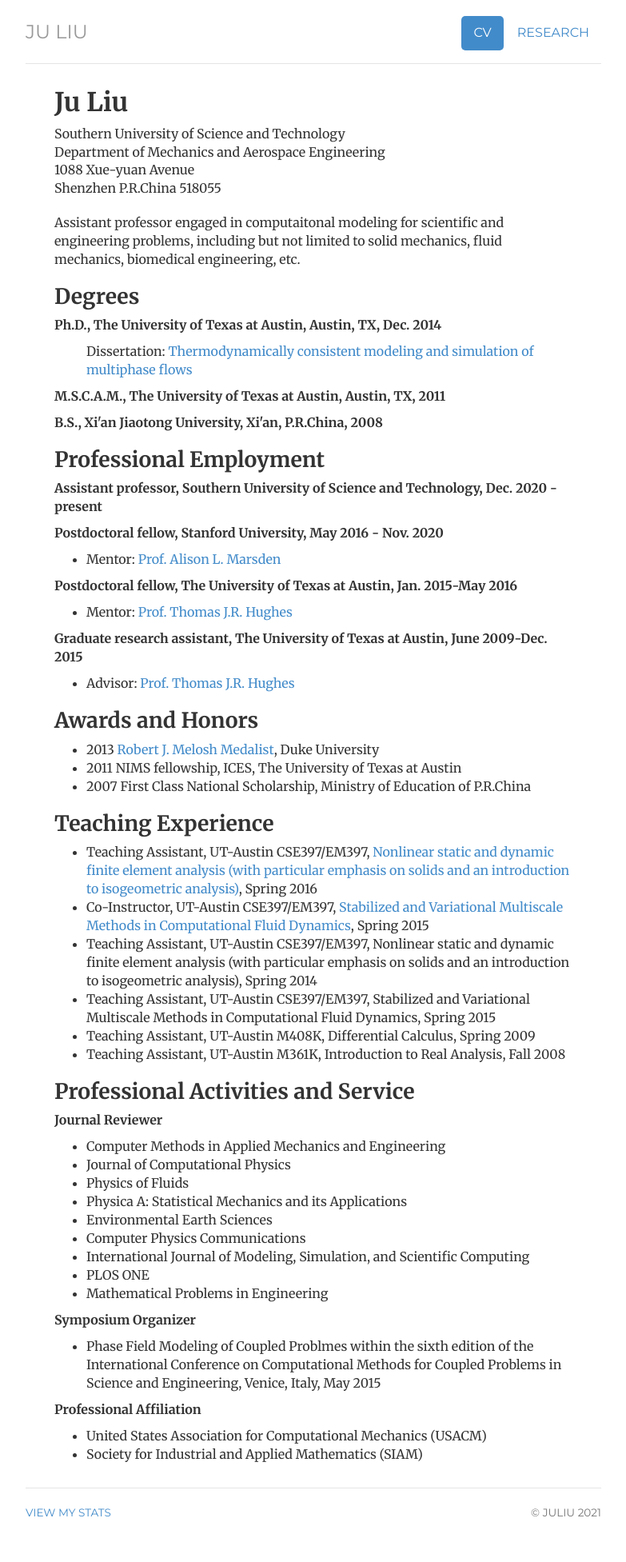
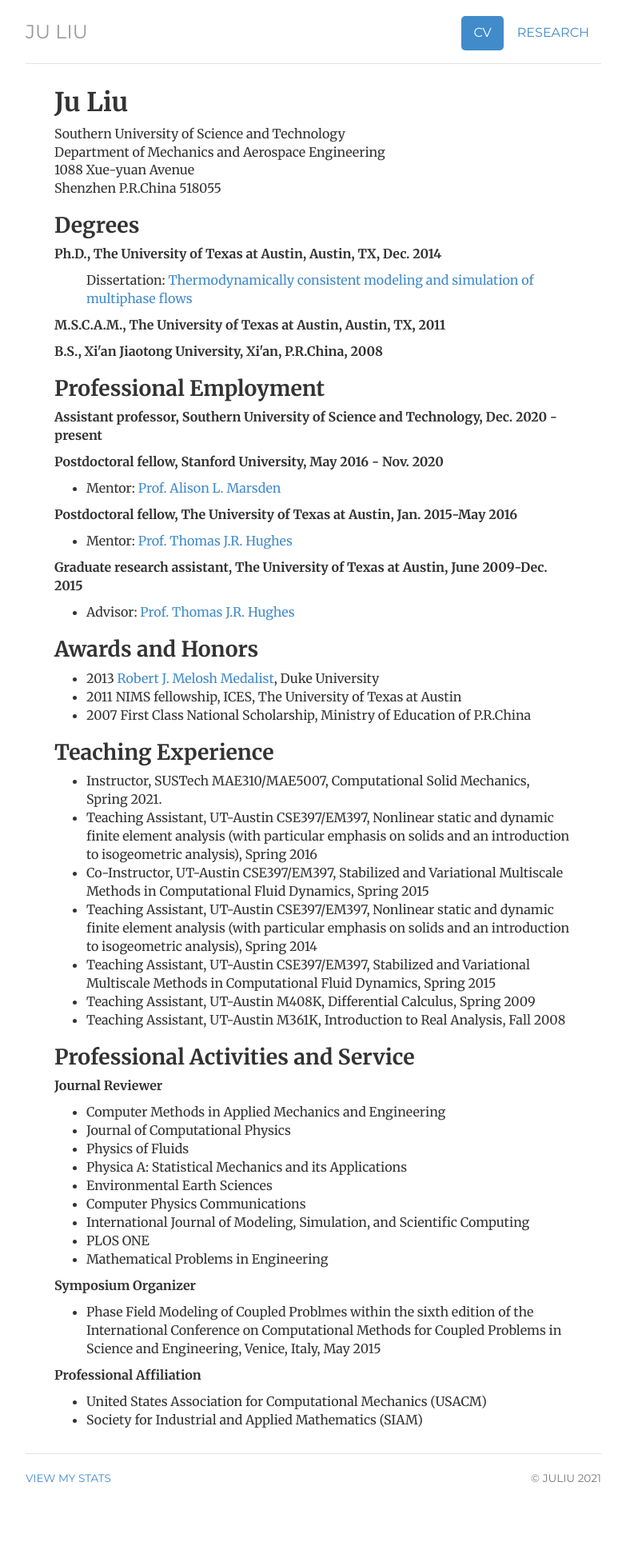
Before and after one commit to ju-liu/ju-liu.github.io, a Jekyll site: the page built from cv/index.html, in a window 1280 px wide. Shown: the whole page at 80% size, without its empty margins (248-1031 px from the left). Built offline with Jekyll 4.4.1, drawn with Linux system fonts in a browser that asks for light colours; nearby versions of some CDN libraries; library files that are not in the unit come from our copies; comment, search, counter and statistics services are not loaded; after the commit the page ends 1910 px from its top, so only the background shows below that.

Commit message:
cv update

```diff
--- a/cv/index.html
+++ b/cv/index.html
@@ -19,8 +19,6 @@ description: Current CV for Dr. Ju Liu
       Shenzhen P.R.China 518055<br>
     </address>
   </div>
-
-  <p>Assistant professor engaged in computaitonal modeling for scientific and engineering problems, including but not limited to solid mechanics, fluid mechanics, biomedical engineering, etc.</p>
 
   <h2>Degrees</h2>
   <p><strong>Ph.D., The
@@ -69,8 +67,9 @@ description: Current CV for Dr. Ju Liu
 
   <h2>Teaching Experience</h2>
   <ul>
-    <li>Teaching Assistant, UT-Austin CSE397/EM397, <a href="http://users.ices.utexas.edu/~jliu/cse397_2016.html">Nonlinear static and dynamic finite element analysis (with particular emphasis on solids and an introduction to isogeometric analysis)</a>, Spring 2016</li>
-    <li>Co-Instructor, UT-Austin CSE397/EM397, <a href="http://users.ices.utexas.edu/~jliu/em397.html">Stabilized and Variational Multiscale Methods in Computational Fluid Dynamics</a>, Spring 2015</li>
+    <li>Instructor, SUSTech MAE310/MAE5007, Computational Solid Mechanics, Spring 2021.</li>
+    <li>Teaching Assistant, UT-Austin CSE397/EM397, Nonlinear static and dynamic finite element analysis (with particular emphasis on solids and an introduction to isogeometric analysis), Spring 2016</li>
+    <li>Co-Instructor, UT-Austin CSE397/EM397, Stabilized and Variational Multiscale Methods in Computational Fluid Dynamics, Spring 2015</li>
     <li>Teaching Assistant, UT-Austin CSE397/EM397, Nonlinear static and dynamic finite element analysis (with particular emphasis on solids and an introduction to isogeometric analysis), Spring 2014</li>
     <li>Teaching Assistant, UT-Austin CSE397/EM397, Stabilized and Variational Multiscale Methods in Computational Fluid Dynamics, Spring 2015</li>
     <li>Teaching Assistant, UT-Austin M408K, Differential Calculus, Spring 2009</li>
```
